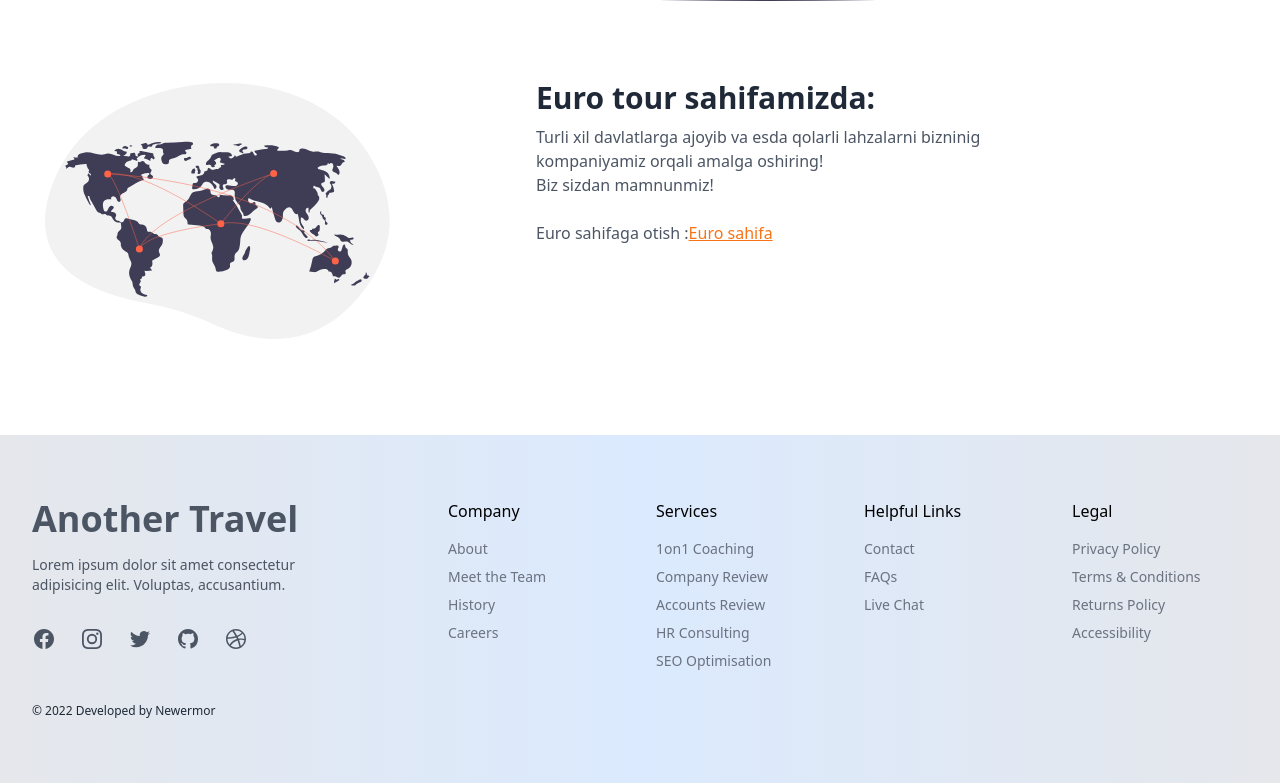
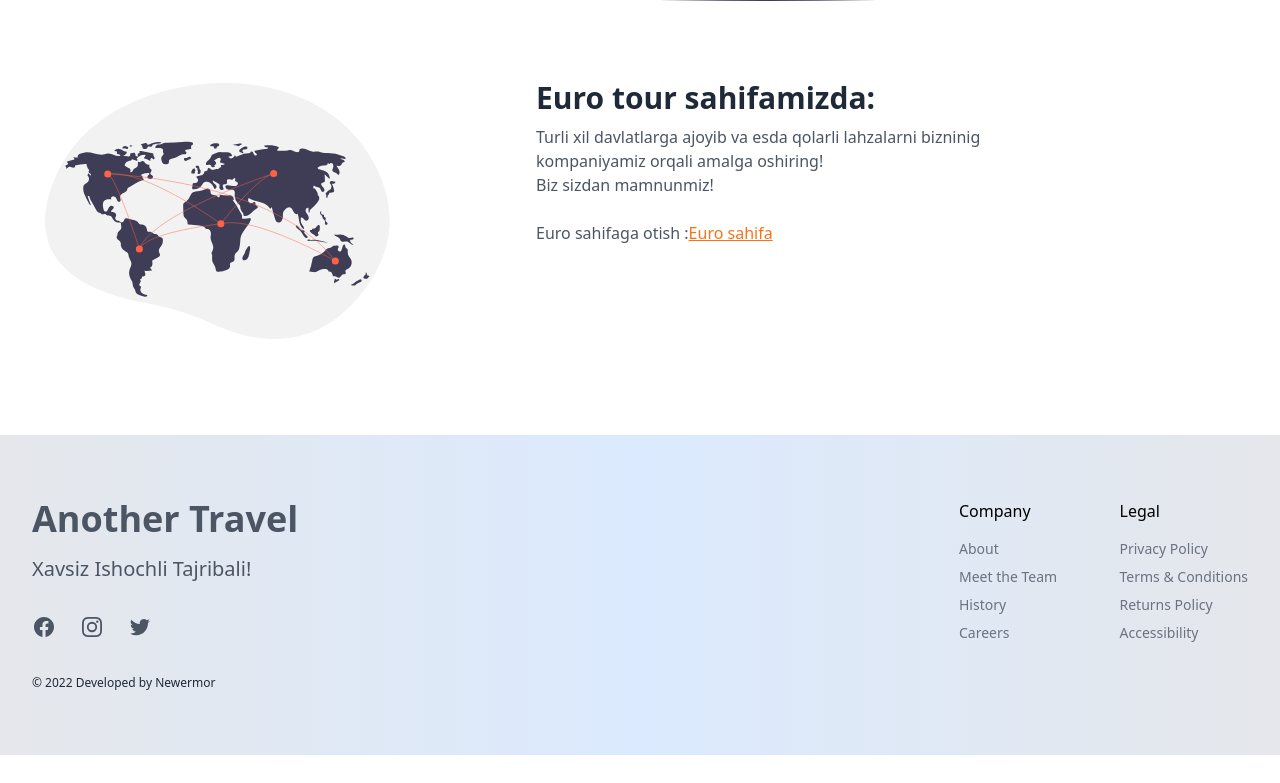
Before and after one commit to newermor/tour, a React (Create React App) app: page / in a window 1280 px wide. Shown: the part 993-1776 px from the top of the page. After the commit the page ends 1748 px from the top, so only its background shows below. Built offline with nearby package versions, Linux system fonts and the light colour scheme.

Commit message:
45commit

```diff
--- a/public/index.html
+++ b/public/index.html
@@ -13,7 +13,7 @@
 
     <link rel="manifest" href="%PUBLIC_URL%/manifest.json" />
 
-    <title>React App</title>
+    <title>Another Travel</title>
   </head>
   <body class="bg-gray-500">
     <noscript>You need to enable JavaScript to run this app.</noscript>
--- a/src/components/footer.js
+++ b/src/components/footer.js
@@ -2,18 +2,17 @@ import { Link } from "react-router-dom";
 
 function Footer() {
   return (
-    <footer className=" bg-gradient-to-r from-gray-200 via-blue-100 to-gray-200 mt-10">
+    <footer className="  bg-gradient-to-r from-gray-200 via-blue-100 to-gray-200 mt-10">
       <div className="max-w-screen-xl px-4 py-16 mx-auto sm:px-6 lg:px-8">
-        <div className="grid grid-cols-1 gap-8 lg:grid-cols-3">
-          <div>
+        <div className=" md:flex md:flex-row justify-between grid grid-cols-1 gap-8  ">
+          <div className="">
             <p class="toggleColour text-gray-600  font-semibold text-2xl lg:text-4xl">
               Another Travel
             </p>
-            <p className="max-w-xs mt-4 text-sm text-gray-600">
-              Lorem ipsum dolor sit amet consectetur adipisicing elit. Voluptas,
-              accusantium.
+            <p className="max-w-xs mt-4 text-xl text-gray-600">
+              Xavsiz Ishochli Tajribali!
             </p>
-            <div className="flex mt-8 space-x-6 text-gray-600">
+            <div className="flex mt-8 space-x-6 items-center text-gray-600">
               <Link
                 className="hover:opacity-75"
                 to={"#"}
@@ -70,26 +69,7 @@ function Footer() {
                   <path d="M8.29 20.251c7.547 0 11.675-6.253 11.675-11.675 0-.178 0-.355-.012-.53A8.348 8.348 0 0022 5.92a8.19 8.19 0 01-2.357.646 4.118 4.118 0 001.804-2.27 8.224 8.224 0 01-2.605.996 4.107 4.107 0 00-6.993 3.743 11.65 11.65 0 01-8.457-4.287 4.106 4.106 0 001.27 5.477A4.072 4.072 0 012.8 9.713v.052a4.105 4.105 0 003.292 4.022 4.095 4.095 0 01-1.853.07 4.108 4.108 0 003.834 2.85A8.233 8.233 0 012 18.407a11.616 11.616 0 006.29 1.84" />
                 </svg>
               </Link>
-              <Link
-                className="hover:opacity-75"
-                to={"#"}
-                target="_blank"
-                rel="noreferrer"
-              >
-                <span className="sr-only"> GitHub </span>
-                <svg
-                  className="w-6 h-6 transition duration-500 ease-in-out hover:transform hover:-translate-y-1 hover:scale-110 "
-                  fill="currentColor"
-                  viewBox="0 0 24 24"
-                  aria-hidden="true"
-                >
-                  <path
-                    fillRule="evenodd"
-                    d="M12 2C6.477 2 2 6.484 2 12.017c0 4.425 2.865 8.18 6.839 9.504.5.092.682-.217.682-.483 0-.237-.008-.868-.013-1.703-2.782.605-3.369-1.343-3.369-1.343-.454-1.158-1.11-1.466-1.11-1.466-.908-.62.069-.608.069-.608 1.003.07 1.531 1.032 1.531 1.032.892 1.53 2.341 1.088 2.91.832.092-.647.35-1.088.636-1.338-2.22-.253-4.555-1.113-4.555-4.951 0-1.093.39-1.988 1.029-2.688-.103-.253-.446-1.272.098-2.65 0 0 .84-.27 2.75 1.026A9.564 9.564 0 0112 6.844c.85.004 1.705.115 2.504.337 1.909-1.296 2.747-1.027 2.747-1.027.546 1.379.202 2.398.1 2.651.64.7 1.028 1.595 1.028 2.688 0 3.848-2.339 4.695-4.566 4.943.359.309.678.92.678 1.855 0 1.338-.012 2.419-.012 2.747 0 .268.18.58.688.482A10.019 10.019 0 0022 12.017C22 6.484 17.522 2 12 2z"
-                    clipRule="evenodd"
-                  />
-                </svg>
-              </Link>
+
               <Link
                 className="hover:opacity-75"
                 to={"#"}
@@ -98,21 +78,18 @@ function Footer() {
               >
                 <span className="sr-only"> Dribbble </span>
                 <svg
-                  className="w-6 h-6 transition duration-500 ease-in-out hover:transform hover:-translate-y-1 hover:scale-110 "
+                  xmlns="http://www.w3.org/2000/svg"
+                  className="w-5 h-5 transition duration-500 ease-in-out hover:transform hover:-translate-y-1 hover:scale-110 "
                   fill="currentColor"
-                  viewBox="0 0 24 24"
-                  aria-hidden="true"
+                  class="bi bi-telegram"
+                  viewBox="0 0 16 16"
                 >
-                  <path
-                    fillRule="evenodd"
-                    d="M12 2C6.48 2 2 6.48 2 12s4.48 10 10 10c5.51 0 10-4.48 10-10S17.51 2 12 2zm6.605 4.61a8.502 8.502 0 011.93 5.314c-.281-.054-3.101-.629-5.943-.271-.065-.141-.12-.293-.184-.445a25.416 25.416 0 00-.564-1.236c3.145-1.28 4.577-3.124 4.761-3.362zM12 3.475c2.17 0 4.154.813 5.662 2.148-.152.216-1.443 1.941-4.48 3.08-1.399-2.57-2.95-4.675-3.189-5A8.687 8.687 0 0112 3.475zm-3.633.803a53.896 53.896 0 013.167 4.935c-3.992 1.063-7.517 1.04-7.896 1.04a8.581 8.581 0 014.729-5.975zM3.453 12.01v-.26c.37.01 4.512.065 8.775-1.215.25.477.477.965.694 1.453-.109.033-.228.065-.336.098-4.404 1.42-6.747 5.303-6.942 5.629a8.522 8.522 0 01-2.19-5.705zM12 20.547a8.482 8.482 0 01-5.239-1.8c.152-.315 1.888-3.656 6.703-5.337.022-.01.033-.01.054-.022a35.318 35.318 0 011.823 6.475 8.4 8.4 0 01-3.341.684zm4.761-1.465c-.086-.52-.542-3.015-1.659-6.084 2.679-.423 5.022.271 5.314.369a8.468 8.468 0 01-3.655 5.715z"
-                    clipRule="evenodd"
-                  />
+                  <path d="M16 8A8 8 0 1 1 0 8a8 8 0 0 1 16 0zM8.287 5.906c-.778.324-2.334.994-4.666 2.01-.378.15-.577.298-.595.442-.03.243.275.339.69.47l.175.055c.408.133.958.288 1.243.294.26.006.549-.1.868-.32 2.179-1.471 3.304-2.214 3.374-2.23.05-.012.12-.026.166.016.047.041.042.12.037.141-.03.129-1.227 1.241-1.846 1.817-.193.18-.33.307-.358.336a8.154 8.154 0 0 1-.188.186c-.38.366-.664.64.015 1.088.327.216.589.393.85.571.284.194.568.387.936.629.093.06.183.125.27.187.331.236.63.448.997.414.214-.02.435-.22.547-.82.265-1.417.786-4.486.906-5.751a1.426 1.426 0 0 0-.013-.315.337.337 0 0 0-.114-.217.526.526 0 0 0-.31-.093c-.3.005-.763.166-2.984 1.09z" />
                 </svg>
               </Link>
             </div>
           </div>
-          <div className="grid grid-cols-1 gap-8 lg:col-span-2 sm:grid-cols-2 lg:grid-cols-4">
+          <div className="grid grid-cols-1  gap-8 lg:col-span-2 sm:grid-cols-2">
             <div>
               <p className="font-medium">Company</p>
               <nav className="flex flex-col mt-4 space-y-2 text-sm text-gray-500">
@@ -131,48 +108,6 @@ function Footer() {
                 <Link className="hover:opacity-75" to={"#"}>
                   {" "}
                   Careers{" "}
-                </Link>
-              </nav>
-            </div>
-            <div>
-              <p className="font-medium">Services</p>
-              <nav className="flex flex-col mt-4 space-y-2 text-sm text-gray-500">
-                <Link className="hover:opacity-75" to={"#"}>
-                  {" "}
-                  1on1 Coaching{" "}
-                </Link>
-                <Link className="hover:opacity-75" to={"#"}>
-                  {" "}
-                  Company Review{" "}
-                </Link>
-                <Link className="hover:opacity-75" to={"#"}>
-                  {" "}
-                  Accounts Review{" "}
-                </Link>
-                <Link className="hover:opacity-75" to={"#"}>
-                  {" "}
-                  HR Consulting{" "}
-                </Link>
-                <Link className="hover:opacity-75" to={"#"}>
-                  {" "}
-                  SEO Optimisation{" "}
-                </Link>
-              </nav>
-            </div>
-            <div>
-              <p className="font-medium">Helpful Links</p>
-              <nav className="flex flex-col mt-4 space-y-2 text-sm text-gray-500">
-                <Link className="hover:opacity-75" to={"#"}>
-                  {" "}
-                  Contact{" "}
-                </Link>
-                <Link className="hover:opacity-75" to={"#"}>
-                  {" "}
-                  FAQs{" "}
-                </Link>
-                <Link className="hover:opacity-75" to={"#"}>
-                  {" "}
-                  Live Chat{" "}
                 </Link>
               </nav>
             </div>
```
